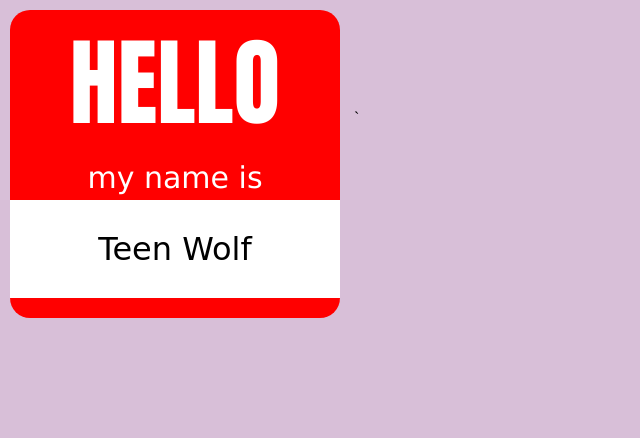
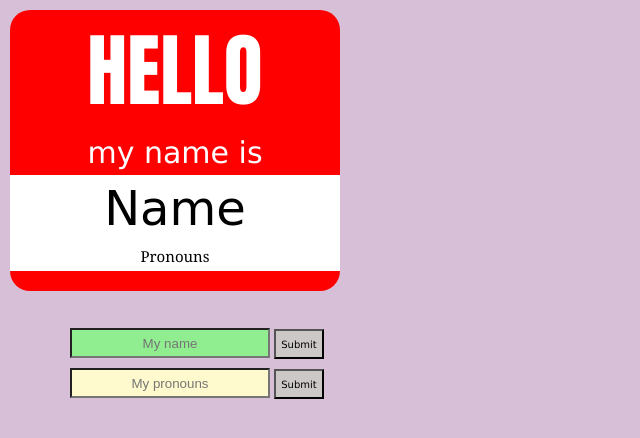
Before and after one commit to eliamue/02a-lab-nametag, a plain HTML site: page index.html in a window 1280 px wide. Shown: the whole page, without its empty margins (0-640 px from the left). Drawn offline with Linux system fonts and the light colour scheme.

Commit message:
nametag js

```diff
--- /dev/null
+++ b/app.js
@@ -0,0 +1,14 @@
+const nameInput = document.getElementById('name');
+const nButton = document.getElementById('nameButton');
+const nameDisplay = document.getElementById('ndisplay');
+
+nButton.addEventListener('click', () => {
+    nameDisplay.textContent = nameInput.value
+});
+
+const pronounInput = document.getElementById('pronouns');
+const pronounButton = document.getElementById('pronounButton');
+const pronounDisplay = document.getElementById('pdisplay');
+    pronounButton.addEventListener('click', () => {
+        pronounDisplay.textContent = pronounInput.value
+});
--- a/index.html
+++ b/index.html
@@ -11,7 +11,16 @@
         <div class="grid-container">
             <div class="grid-item" id="hello">HELLO</div>
             <div class="grid-item" id="mine-is">my name is</div>
-            <div class="grid-item" id="name">Teen Wolf</div>
-          </div>
-</body>`
+            <div class="grid-item" id="ndisplay">Name</div><br>
+            <div class="grid-item" id="pdisplay">Pronouns</div>
+        </div><br>
+
+        <input id="name" placeholder="My name">
+        <button id="nameButton">Submit</button><br>
+
+        <input id="pronouns" placeholder="My pronouns">
+        <button id="pronounButton">Submit</button><br>
+
+    <script type="module" src="app.js"></script>
+</body>
 </html>
--- a/style.css
+++ b/style.css
@@ -22,10 +22,11 @@ width: 350px;
     font-size: 30px;
     text-align: center;
     color: white;
+    grid-template-rows: 1fr 1fr;
 }
 
 #hello {
-    font-size: 6rem;
+    font-size: 5rem;
     border-radius: 20px 20px 0px 0px;
     font-family: Impact, Haettenschweiler, 'Arial Narrow Bold', sans-serif;
     padding: 0px;
@@ -34,12 +35,53 @@ width: 350px;
     font-size: 30px;
     font-family: Verdana, Geneva, Tahoma, sans-serif;
 }
-#name {
+#ndisplay {
+    background-color: white;
+    color: black;
+    font-family: cursive;
+    font-size: 3rem;
+    margin-bottom: 0px;
+    grid-row-start: 3;
+    grid-row-end: 3;
+}
+#pdisplay {
     background-color: white;
     border-bottom: 20px solid red;
     border-radius: 0px 0px 20px 20px;
     color: black;
-    font-family: cursive;
-    font-size: 2rem;
-    padding: 30px;
+    font-family:Cambria, Cochin, Georgia, Times, 'Times New Roman', serif;
+    font-size: 15px;
+    margin-top: 0px;
+    grid-row-start: 4;
+    grid-row-end: 4;
 }
+#name {
+    align-items: center;
+    justify-content: center;
+    text-align: center;
+    margin-left: 70px;
+    height: 30px;
+    width: 200px;
+    margin-top: 5px;
+    background-color: lightgreen;
+}
+#pronouns {
+    align-items: center;
+    justify-content: center;
+    text-align: center;
+    margin-left: 70px;
+    height: 30px;
+    width: 200px;
+    margin-top: 5px;
+    background-color: lemonchiffon;
+}
+#nameButton, #pronounButton {
+    background-color: rgb(204, 200, 200);
+    height: 30px;
+    width: 50px;
+    margin-top: 10px;
+    padding: 5px;
+    font-size: 10px;
+    text-align: center;
+    font-family: Verdana, Geneva, Tahoma, sans-serif;
+}
```
